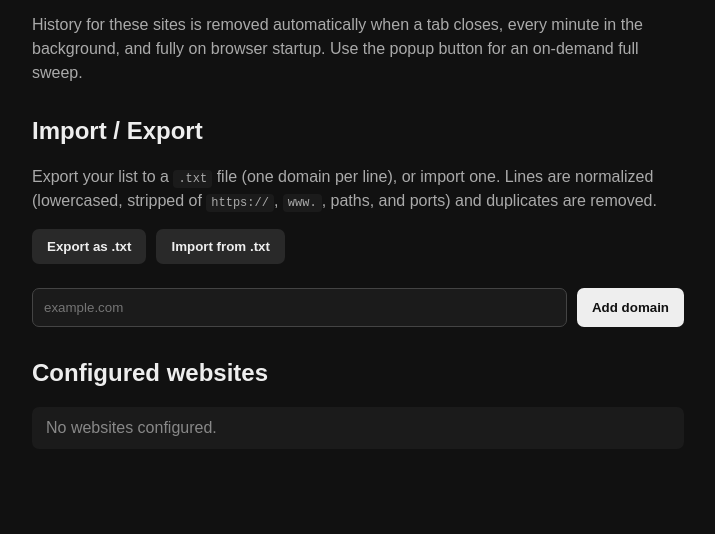
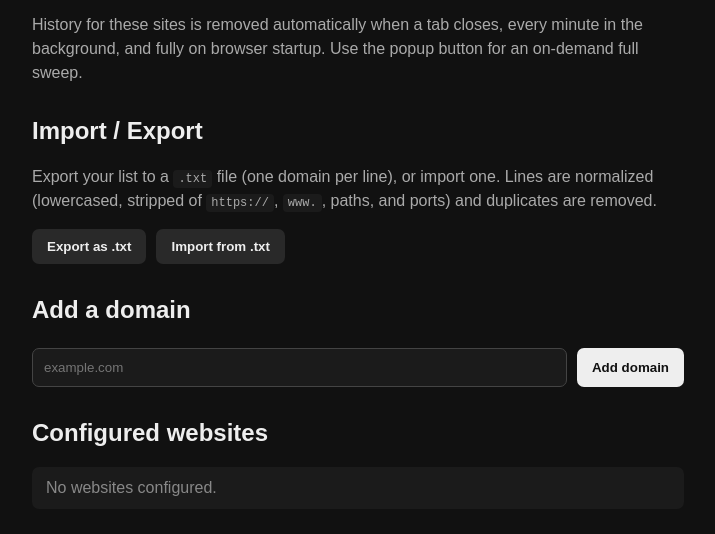
Before and after one commit to sharmatilak/brave-history-cleaner, a browser extension: page options/options.html in a window 1280 px wide. Shown: the part 178-712 px from the top of the page, without its empty margins (282-997 px from the left). Drawn offline with Linux system fonts and the light colour scheme.

Commit message:
Add a heading on options page

```diff
--- a/options/options.html
+++ b/options/options.html
@@ -33,6 +33,7 @@
     </div>
 
     <p id="io-status" class="status"></p>
+    <h2>Add a domain</h2>
     <form id="add-form">
       <input
         id="domain"
```
